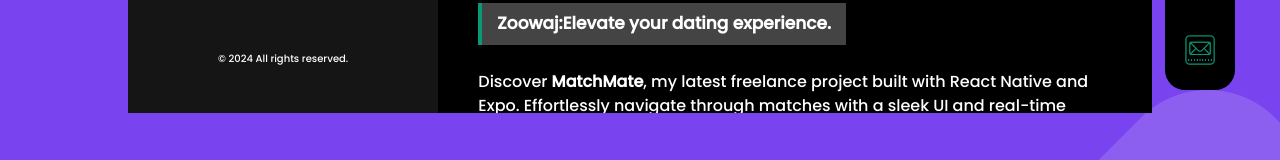
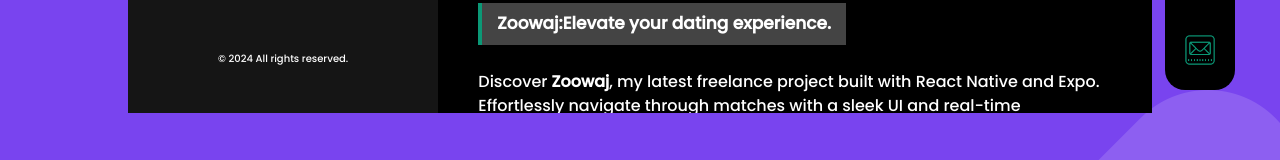
Before and after one commit to Piyush-45/NewPortfolio, a React (Vite) app: page /apps in a window 1280 px wide. Shown: the part 607-767 px from the top of the page. Built offline with nearby package versions, Linux system fonts and the light colour scheme.

Commit message:
zoowaj name fixed

```diff
--- a/src/Pages/AppProjects.jsx
+++ b/src/Pages/AppProjects.jsx
@@ -55,7 +55,7 @@ const AppProject = () => {
           </div>
         </div>
         <p className="appDescriptionp">
-        Discover <strong>MatchMate</strong>, my latest freelance project built with React Native and Expo. Effortlessly navigate through matches with a sleek UI and real-time messaging. Powered by <span style={{ color: "#0b9876", fontWeight: 'bold' }}>Supabase</span> and secured with <span style={{ color: "#0b9876", fontWeight: 'bold' }}>Kinde authentication</span>, MatchMate ensures a safe and smooth experience. This app is a testament to my React Native expertise, offering a sophisticated and personalized matchmaking journey. 💖📱✨
+        Discover <strong>Zoowaj</strong>, my latest freelance project built with React Native and Expo. Effortlessly navigate through matches with a sleek UI and real-time messaging. Powered by <span style={{ color: "#0b9876", fontWeight: 'bold' }}>Supabase</span> and secured with <span style={{ color: "#0b9876", fontWeight: 'bold' }}>Kinde authentication</span>, Zoowaj ensures a safe and smooth experience. This app is a testament to my React Native expertise, offering a sophisticated and personalized matchmaking journey. 💖📱✨
         </p>
 
         <div className="referal-link">
```
